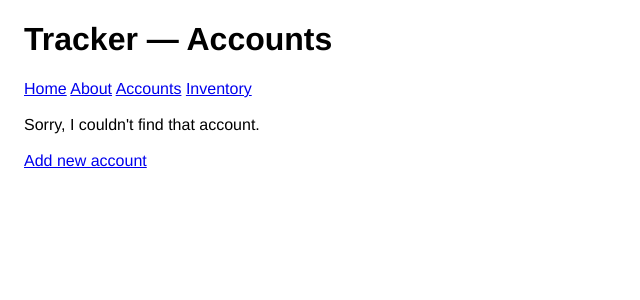
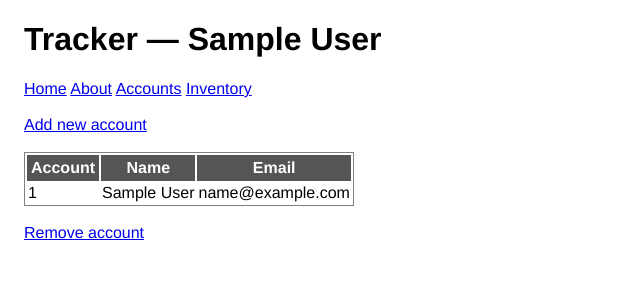
Before and after one commit to dannysellers/django_orders, a Django app: page /accounts/1/ in a window 1280 px wide. Shown: the top 300 px of the page, without its empty margins (0-640 px from the left). Run offline with Django 3.2, Linux system fonts and the light colour scheme; tables that the repository leaves empty hold one stand-in row (values such as "Sample post"); parts of the project's set-up code (start-up, migrations or seed data) failed here and were passed over.

Commit message:
started pagination, got remove_acct working

```diff
--- /dev/null
+++ b/requirements.txt
@@ -0,0 +1,2 @@
+Django==1.5.4
+wsgiref==0.1.2
--- a/tracker/forms.py
+++ b/tracker/forms.py
@@ -10,9 +10,7 @@ class CustomerForm(forms.ModelForm):
 	status = forms.CharField(widget=forms.HiddenInput(), initial=1)
 	createdate = forms.DateField(widget=forms.HiddenInput(), initial=date.today())
 	closedate = forms.DateField(widget=forms.HiddenInput(), initial=date.today())
-	# Set closedate to today so it has a value, but the status will indicate
-activity
-
+	# Set closedate to today so it has a value, but the status will indicate activity
 
 	# An inline class that provides additional info on the form
 	class Meta:
--- a/tracker/static/css/base.css
+++ b/tracker/static/css/base.css
@@ -8,3 +8,19 @@ ul.errorlist {
 	list-style: none;
 	color: red;
 }
+table {
+	border: 1px solid gray;
+}
+th {
+	color: #ffffff;
+	background-color: #555555;
+	border: 1px solid #555555;
+	padding: 3px;
+	vertical-align: top;
+}
+table tr:nth-child(even) {
+	background-color: #ffffff;
+}
+table tr:nth-child(odd) {
+	background-color: #f1f1f1;
+}
--- a/tracker/templates/tracker/accounts.html
+++ b/tracker/templates/tracker/accounts.html
@@ -11,6 +11,11 @@
 
 {% block content %}
 
+	{% if message %}
+		{{ message }}
+	{% endif %}
+
+	<a href="/add_account">Add new account</a><br/><br/>
 	{% if customer_list %}
 		<table>
 			<tr>
@@ -30,21 +35,31 @@
 			<tr>
 				{% for item in headers %}
 					<th>{{ item }}</th>
-				{% endfor %]
+				{% endfor item %}
 			</tr>
 			<tr>
+				<td>{{ account_acct }}</td>
 				<td>{{ account_name }}</td>
-				<td>{{ account_acct }}</td>
 				<td>{{ account_email }}</td>
 			</tr>
 		</table>
-		<br/><a href="/accounts/{{ account_name }}/remove_account/">Remove account</a>
-		<!--I'm not sure what this endfor is ending, but it's needed-->
-		{% endfor %}
+		<br/><a href="/accounts/{{ account_name_url }}/remove_account">Remove account</a>
 	{% else %}
 		{{ error_message }}<br/>
 	{% endif %}
 
-	<br/><a href="/add_account">Add new account</a>
+{#	{% if customers %}#}
+{#		<div class="pagination">#}
+{#			{% if customers.has_previous %}#}
+{#				<a href="?page={{ customers.previous_page_number }}">Previous</a>#}
+{#			{% endif %}#}
+{#			<span class="current">#}
+{#				Page {{ customers.number }} of {{ customers.paginator.num_pages }}#}
+{#			</span>#}
+{#			{% if customers.has_next %}#}
+{#				<a href="?page={{ customers.next_page_number }}">Next</a>#}
+{#			{% endif %}#}
+{#		</div>#}
+{#	{% endif customers %}#}
 
-{% endblock %}
+{% endblock content %}
--- a/tracker/urls.py
+++ b/tracker/urls.py
@@ -5,6 +5,7 @@ urlpatterns = patterns('',
    url(r'^$', views.index, name='index'),
    url(r'^about/$', views.about, name='about'),
    url(r'^accounts/$', views.accounts, name='accounts'),  # account list
+   url(r'^accounts/(?P<account_num_url>\d+)/$', views.account_num_page, name='account_num_page'),  # acct number
    url(r'^accounts/(?P<account_name_url>\S+)/$', views.account_page, name='account_page'),  # individual acct
    url(r'^add_account/$', views.add_account, name='add_account'),
    url(r'^accounts/(?P<account_name_url>\S+)/remove_account$', views.remove_account, name='remove_account'),
--- a/tracker/views.py
+++ b/tracker/views.py
@@ -1,8 +1,10 @@
 from django.http import HttpResponse
 from django.template import RequestContext
 from django.shortcuts import render_to_response
+from datetime import date
+# from django.core.paginator import Paginator, EmptyPage, PageNotAnInteger
 
-from models import Customer, Inventory, Operation
+from models import Customer, Inventory
 import forms
 
 
@@ -34,9 +36,11 @@ def accounts (request):
 
 	try:
 		# only display accounts whose status is 1 (active)
-		customer_list = Customer.objects.order_by('acct').filter(status__exact=1)[:10]
+		customer_list = Customer.objects.order_by('acct').filter(status__exact = 1)
+		# paginator = Paginator(customer_list, 15)  # show 15 customers per page
 
-		# header_list = Customer._meta.get_all_field_names()
+		# page = request.GET.get('page')
+
 		header_list = ['Account', 'Name']
 		context_dict['headers'] = header_list
 
@@ -49,20 +53,31 @@ def accounts (request):
 	except Customer.DoesNotExist:
 		context_dict['error_message'] = "No accounts found."
 
+	# try:
+	# 	customers = paginator.page(page)
+	# except PageNotAnInteger:
+	# 	If page isn't an integer, deliver first page
+		# customers = paginator.page(1)
+	# except EmptyPage:
+	# 	If page is out of range, deliver last page
+	# 	customers = paginator.page(paginator.num_pages)
+
+	# context_dict['customers'] = customers
+
 	return render_to_response('tracker/accounts.html', context_dict, context)
 
 
 def account_page (request, account_name_url):
+	# TODO: Indicate status of account
 	context = RequestContext(request)
 
 	# Change underscores in the account name to spaces
 	# The URL will have an underscore, which replaced
 	# with a space corresponds to the customer
-	account_name = encode_url(account_name_url)
-	context_dict = {'account_name': account_name,
-					'account_name_url': account_name_url}
+	account_name = decode_url(account_name_url)
+	context_dict = dict(account_name = account_name, account_name_url = account_name_url)
 
-	context_dict['headers'] = ['Name', 'Account', 'Email']
+	context_dict['headers'] = ['Account', 'Name', 'Email']
 
 	try:
 		_customer = Customer.objects.get(name__iexact = account_name)
@@ -72,7 +87,29 @@ def account_page (request, account_name_url):
 		context_dict['account_email'] = _customer.email
 
 	except Customer.DoesNotExist:
-		context_dict['error_message'] = "Sorry, I couldn't find that account."
+		context_dict['error_message'] = "Sorry, I couldn't find {}'s account.".format(account_name)
+
+	return render_to_response('tracker/accounts.html', context_dict, context)
+
+
+def account_num_page (request, account_num_url):
+	# TODO: Indicate status of account
+	context = RequestContext(request)
+
+	account_num = account_num_url
+	context_dict = {'account_acct': account_num}
+
+	context_dict['headers'] = ['Account', 'Name', 'Email']
+
+	try:
+		_customer = Customer.objects.get(acct__exact = account_num)
+		context_dict['customer'] = _customer
+
+		context_dict['account_name'] = _customer.name
+		context_dict['account_email'] = _customer.email
+
+	except Customer.DoesNotExist:
+		context_dict['error_message'] = "Sorry, I couldn't find account #{}.".format(account_num)
 
 	return render_to_response('tracker/accounts.html', context_dict, context)
 
@@ -86,10 +123,9 @@ def add_account (request):
 
 		if form.is_valid():
 			form.save(commit = True)
-			print("Acct added: {} -- {}".format(form.acct,
-form.name))
+			# print("Acct added: {} -- {}".format(form.acct, form.name))
 
-			return index(request)
+			return accounts(request)
 		else:
 			print form.errors
 	else:
@@ -99,23 +135,26 @@ form.name))
 	return render_to_response('tracker/add_account.html', context_dict, context)
 
 
-def remove_account(request, account_name_url):
+def remove_account (request, account_name_url):
 	"""	Method to 'remove' an account (really just deactivating it)
 	This isn't right--I copied from the add_account, but I'm not sure
 	it'll actually need a form... """
 	context = RequestContext(request)
 
-	account_name = encode_url(account_name_url)
+	# account_name = decode_url(account_name_url)
+	account_name = account_name_url.replace(' ', '_')
 	context_dict = {'account_name': account_name,
 					'account_name_url': account_name_url}
 
-	if request.method == 'POST':
-		_customer = Customer.objects.get(name__iexact=context_dict['account_name'])
+	if request.method == 'GET':
+		_customer = Customer.objects.get(name = account_name)
+		_customer.closedate = date.today()
 		_customer.status = 0
-	else:
-		form = forms.CustomerForm()
+		_customer.save()
+		context_dict['message'] = "Account {} deactivated successfully.".format(_customer.acct)
 
-	context_dict['form'] = form
+		return accounts(request, context_dict, context)
+
 	return render_to_response('tracker/accounts.html', context_dict, context)
 
 
```
Also changed, not shown: tracker/tests.py (+11 -1 lines), README.md.
